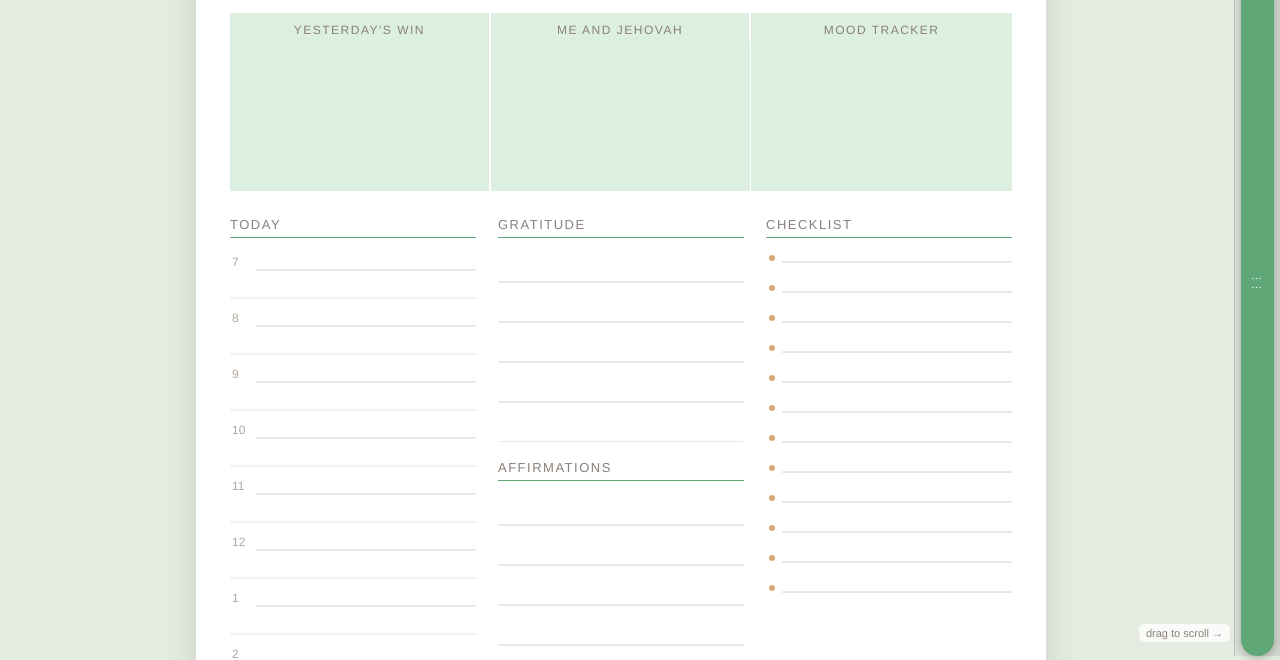
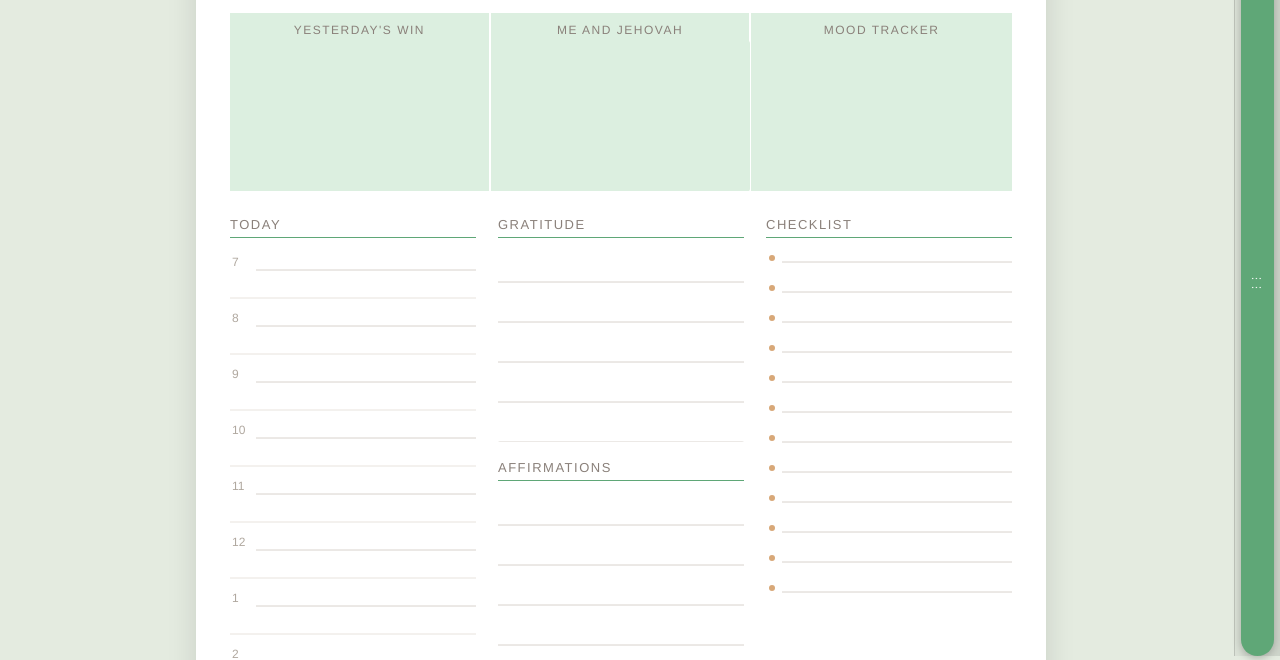
Before and after one commit to mmisley3-web/SadiesJournal, a plain HTML site: page index.html in a window 1280 px wide. Shown: the part 144-804 px from the top of the page. Drawn offline with Linux system fonts and the light colour scheme.

Commit message:
Comment out drag to scroll label in index.html
Comment out the rail label for scrolling instructions

```diff
--- a/index.html
+++ b/index.html
@@ -155,7 +155,7 @@
       <div class="scroll-thumb" id="scrollThumb"></div>
     </div>
   </div>
-  <div class="rail-label">drag to scroll →</div>
+  <!-- <div class="rail-label">drag to scroll →</div> -->
 
 <script>
 /* ====== MONTHLY PASTEL THEMES ====== */
```
